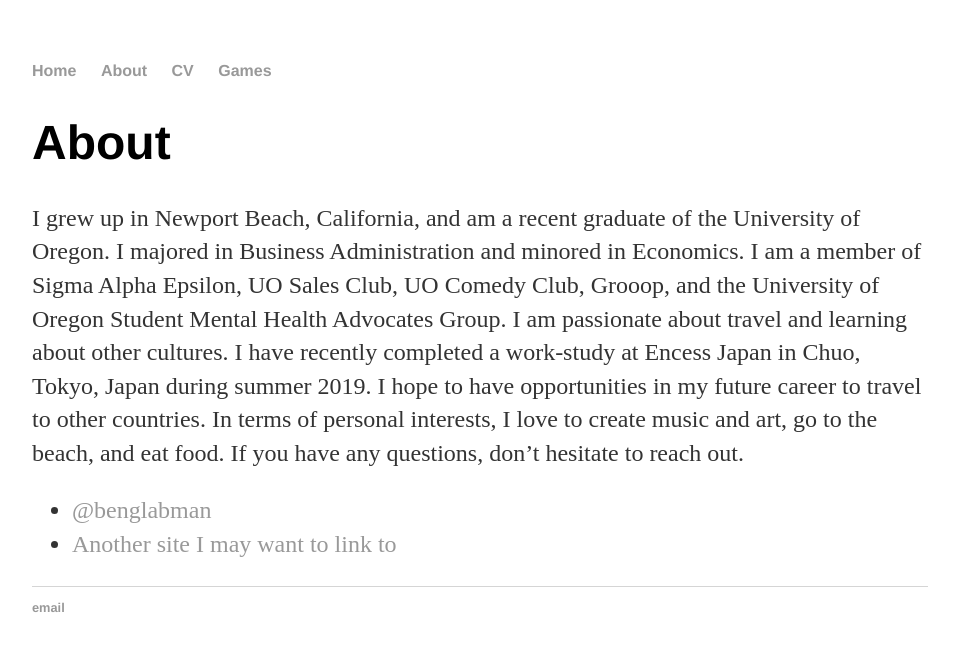
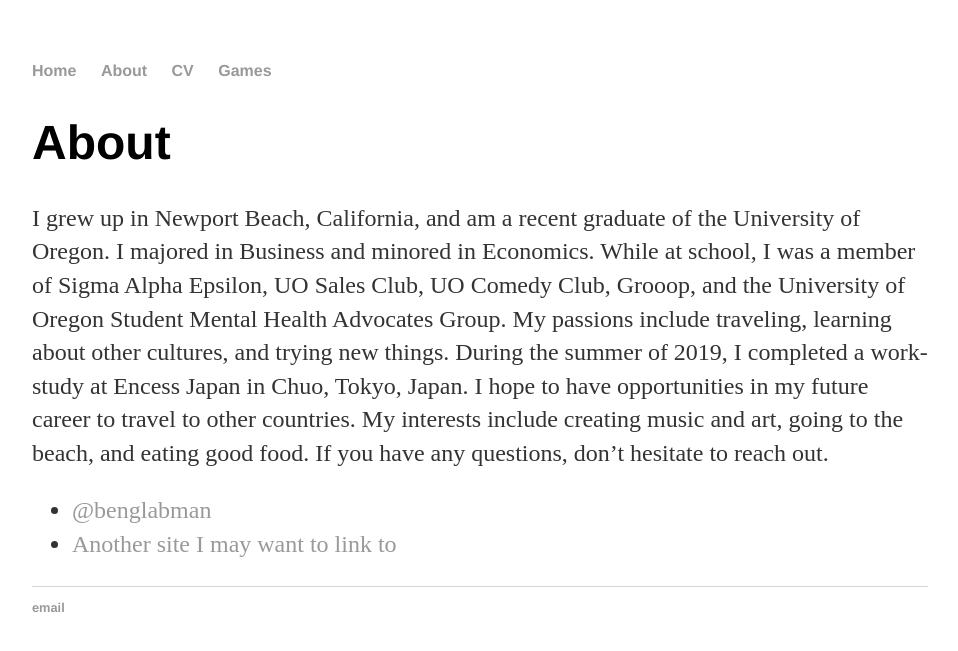
Before and after one commit to bglabman/bglabman.github.io, a Jekyll site: the page built from about/index.html, in a window 1280 px wide. Shown: the top 651 px of the page, without its empty margins (160-1118 px from the left). Built offline with Jekyll 4.4.1, drawn with Linux system fonts in a browser that asks for light colours.

Commit message:
Update index.html

```diff
--- a/about/index.html
+++ b/about/index.html
@@ -5,15 +5,15 @@ title: About Ben Glabman
 
 		<div class="about">
 			<h1>About</h1>
-			<p>I grew up in Newport Beach, California, and am a recent graduate of the University of Oregon. I majored in Business Administration and minored in Economics.
+			<p>I grew up in Newport Beach, California, and am a recent graduate of the University of Oregon. I majored in Business and minored in Economics.
 
-I am a member of Sigma Alpha Epsilon, UO Sales Club, UO Comedy Club, Grooop, and the University of Oregon Student Mental Health Advocates Group.
+While at school, I was a member of Sigma Alpha Epsilon, UO Sales Club, UO Comedy Club, Grooop, and the University of Oregon Student Mental Health Advocates Group.
 
-I am passionate about travel and learning about other cultures. I have recently completed a work-study at Encess Japan in Chuo, Tokyo, Japan during summer 2019. I hope to have opportunities in my future career to travel to other countries.
+My passions include traveling, learning about other cultures, and trying new things. During the summer of 2019, I completed a work-study at Encess Japan in Chuo, Tokyo, Japan. I hope to have opportunities in my future career to travel to other countries.
 
-In terms of personal interests, I love to create music and art, go to the beach, and eat food.
+My interests include creating music and art, going to the beach, and eating good food.
 
-If you have any questions, don’t hesitate to reach out.
+				If you have any questions, don’t hesitate to reach out.</p>
 
 			<ul class="contacts">
 				<li><a href="#">@benglabman</a></li>
```
